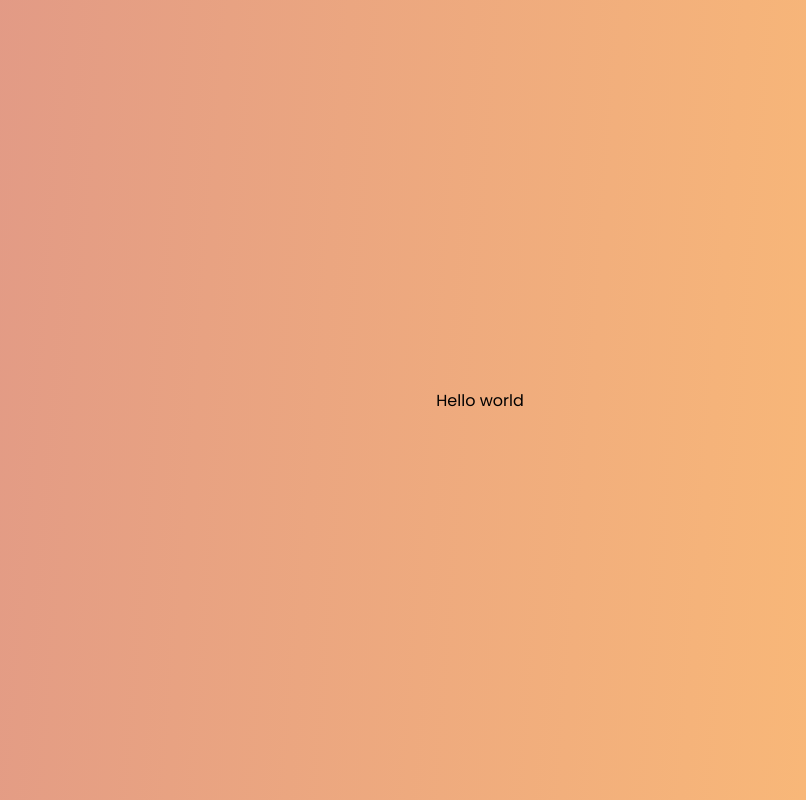
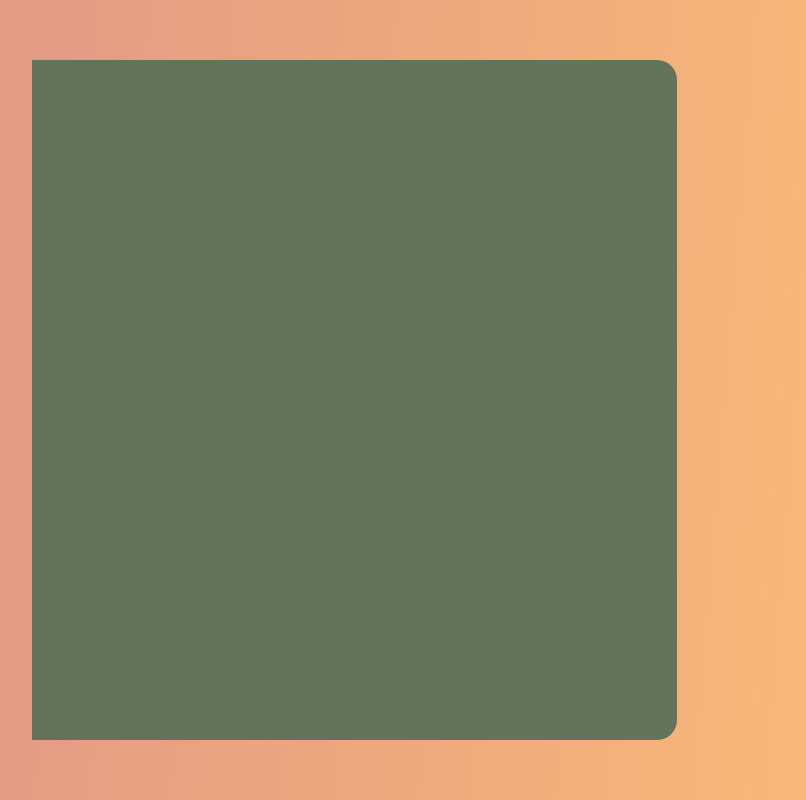
Before and after one commit to erfan-amani/bookily, a React (Create React App) app: page / in a window 1280 px wide. Shown: the whole page, without its empty margins (160-966 px from the left). Built offline with nearby package versions, Linux system fonts and the light colour scheme.

Commit message:
initialized, styled and imported books list

```diff
--- a/src/App.js
+++ b/src/App.js
@@ -1,7 +1,13 @@
-import React from 'react'
+import React from 'react';
+import './App.css';
+import BooksList from './Books/‌BooksList';
 
 const App = () => {
-  return <div>Hello world</div>
-}
+  return (
+    <div className="app">
+      <BooksList />
+    </div>
+  );
+};
 
 export default App;
--- /dev/null
+++ b/src/Books/BooksList.css
@@ -0,0 +1,10 @@
+.book-list {
+  width: 72%;
+  height: 100%;
+  display: flex;
+  flex-direction: column;
+  /* align-items: flex-start; */
+  padding: 50px;
+  background: #64735b;
+  border-radius: 0px 20px 20px 0px;
+}
--- /dev/null
+++ b/src/Books/‌BooksList.js
@@ -0,0 +1,8 @@
+import React from 'react';
+import './BooksList.css';
+
+const BooksList = () => {
+  return <div className="book-list"></div>;
+};
+
+export default BooksList;
```
